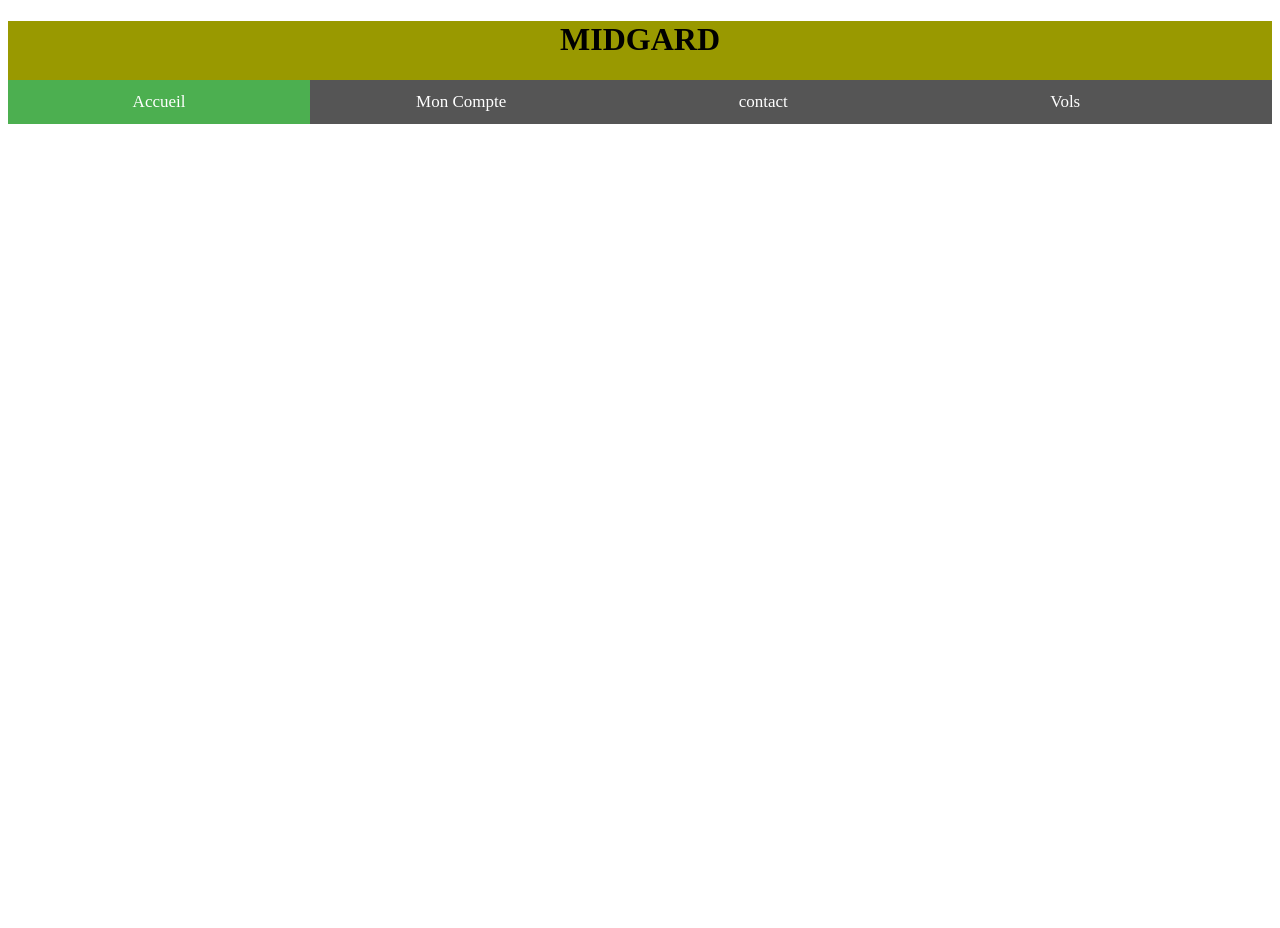
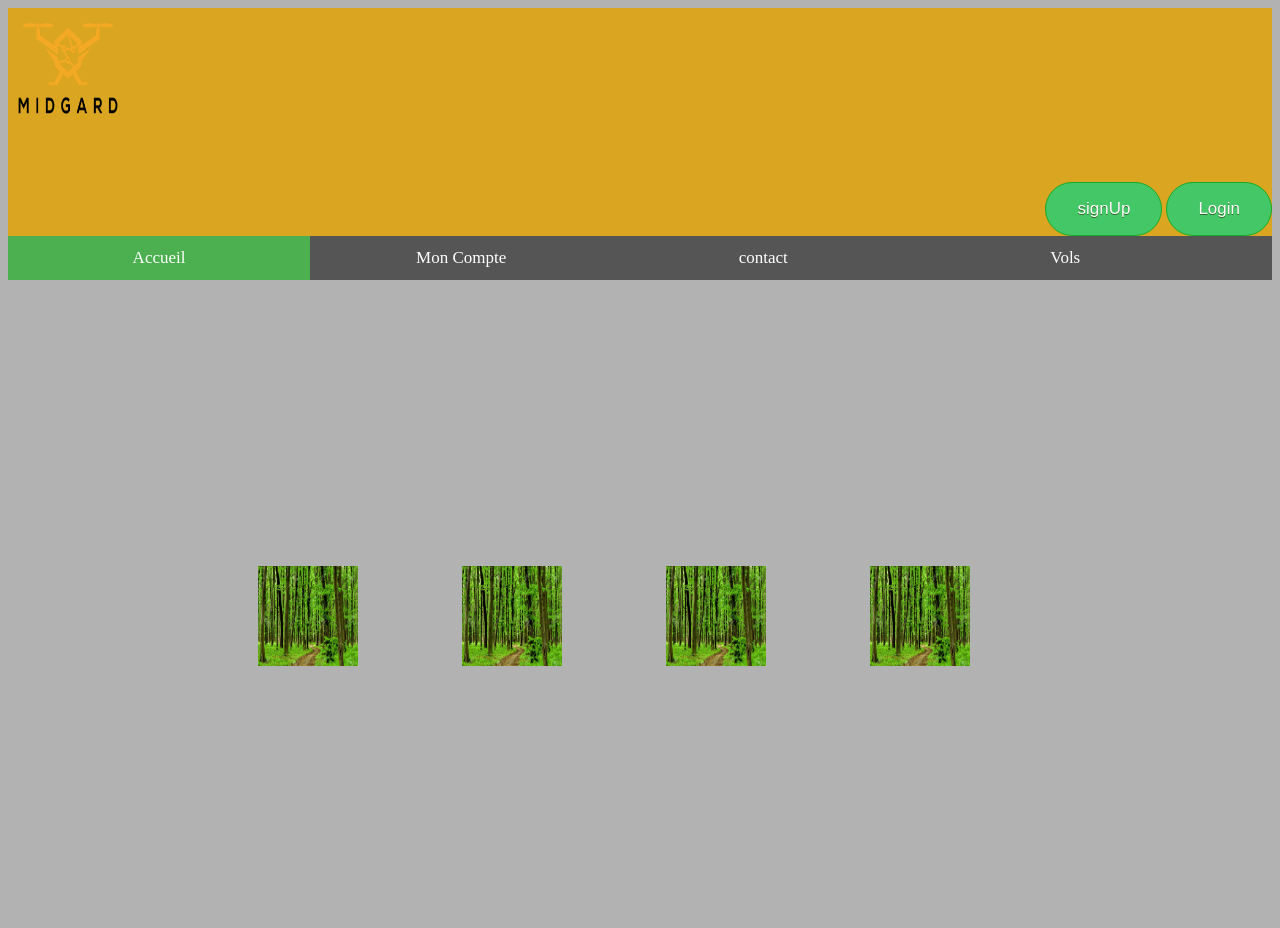
Before and after one commit to ehabel-kady/Midgard, a Django app: page / in a window 1280 px wide. Before the commit the page ends 124 px from the top, so only its background shows below. Run offline with Django 3.2, Linux system fonts and the light colour scheme.

Commit message:
fixed some bugs

```diff
--- a/midgard/static/style.css
+++ b/midgard/static/css/style.css
@@ -47,5 +47,5 @@
 
   .home
   {
-    background-image: url("tmp-img/trees.jpg")
+    background-image: url("{% static 'tmp-img/trees.jpg'%}")
   }
--- a/midgard/templates/base.html
+++ b/midgard/templates/base.html
@@ -1,14 +1,14 @@
 <!DOCTYPE html>
-{% load staticfiles %}
+{% load static %}
 <html>
 <head>
   <meta charset="utf-8">
   <title>{% block title %}Midgard{% endblock %}</title>
-  <link href="{% static 'style.css' %}" rel="stylesheet">
+  <link href="{% static "css/style.css" %}" type="text/css" rel="stylesheet">
   <style>
   header
   {
-    background-color: #999900;
+    background-color: #DAA520;
   }
 .navbar {
   width: 100%;
@@ -16,6 +16,10 @@
   overflow: auto;
 }
 
+body
+{
+  background: #b2b2b2;
+}
 .navbar a {
   float: left;
   padding: 12px;
@@ -34,6 +38,14 @@
   background-color: #4CAF50;
 }
 
+ .logo
+  {
+    height: 100px;
+    width: 100px;
+    padding: 10px;
+
+  }
+
 @media screen and (max-width: 500px) {
   .navbar a {
     float: none;
@@ -42,12 +54,58 @@
     text-align: left;
   }
 }
+
+.myButton {
+	background-color:#44c767;
+	-moz-border-radius:28px;
+	-webkit-border-radius:28px;
+	border-radius:28px;
+	border:1px solid #18ab29;
+	display:inline-block;
+	cursor:pointer;
+	color:#ffffff;
+	font-family:Arial;
+	font-size:17px;
+	padding:16px 31px;
+	text-decoration:none;
+	text-shadow:0px 1px 0px #2f6627;
+  text-align: right;
+}
+.myButton:hover {
+	background-color:#5cbf2a;
+}
+.myButton:active {
+	{% comment %} position:relative; {% endcomment %}
+	top:1px;
+}
+.header1
+{
+  display: inline-block;
+}
+.reg
+{
+  float: right;
+  padding-top: 50px;
+  padding-left: 1000px;
+}
 </style>
 </head>
 <body>
     <header>
     <div class="menu">
-      <center><h1>MIDGARD</h1></center>
+      <div class="header1">
+        <img src="{% static 'tmp-img/Final-01.png'%}" alt="" class="logo">
+        <div class="reg">
+          <a href="/signup/" class="myButton">signUp</a>
+
+            {% if user.is_authenticated %}
+              <a href="/logout/" class="myButton">Logout</a>
+            {% else %}
+              <a href="/login/" class="myButton">Login</a>
+              {% endif %}
+        </div>
+
+      </div>
       <div class="navbar">
         <a class="active" href="/">Accueil</a>
         <a href="/user/">Mon Compte</a>
--- a/midgard/templates/contact.html
+++ b/midgard/templates/contact.html
@@ -1,5 +1,5 @@
 {% extends 'base.html' %}
-{% load staticfiles %}
+{% load static %}
 {% block content %}
 <h1>Contact Us</h1>
 <form method="post">
--- a/midgard/templates/home.html
+++ b/midgard/templates/home.html
@@ -1,8 +1,11 @@
 {% extends 'base.html' %}
-{% load staticfiles %}
+{% load static %}
 {% block title %} Homepage {% endblock %}
 {% block content %}
-    <div class="home">
-
+    <div class="main-page" style="display: in-block; position: center; padding: 200px;">
+        <img src="{% static 'tmp-img/trees.jpg'%}" style="padding: 50px; width: 100px; height: 100px;">
+        <img src="{% static 'tmp-img/trees.jpg'%}" style="padding: 50px; width: 100px; height: 100px;">
+        <img src="{% static 'tmp-img/trees.jpg'%}" style="padding: 50px; width: 100px; height: 100px;">
+        <img src="{% static 'tmp-img/trees.jpg'%}" style="padding: 50px; width: 100px; height: 100px;">
     </div>
 {% endblock %}
--- a/midgard/templates/login.html
+++ b/midgard/templates/login.html
@@ -1,5 +1,5 @@
 {% extends 'base.html' %}
-
+{% load static %}
 {% block title %}Login{% endblock %}
 
 {% block content %}
--- a/midgard/templates/signup.html
+++ b/midgard/templates/signup.html
@@ -1,6 +1,7 @@
 {% extends 'base.html' %}
-
+{% load static %}
 {% block content %}
+  <div styel="padding-left: 200px;">
     <h2>Sign up</h2>
     <form method="post">
       {% csrf_token %}
@@ -18,4 +19,5 @@
       {% endfor %}
       <button type="submit">Sign up</button>
     </form>
+  </div>
 {% endblock %}
--- a/midgard/templates/userinfo.html
+++ b/midgard/templates/userinfo.html
@@ -1,5 +1,5 @@
 {% extends 'base.html' %}
-{% load staticfiles %}
+{% load static %}
 {% block content %}
 <div>
 
--- /dev/null
+++ b/midgard/templates/video.html
@@ -0,0 +1,5 @@
+{% extends 'base.html' %}
+{% load static %}
+{% block content %}
+
+{% endblock %}
--- a/midgard/views.py
+++ b/midgard/views.py
@@ -98,8 +98,10 @@ class UserDetail(generics.RetrieveAPIView):
 class UserInfo(generics.RetrieveAPIView):
     template_name = "userinfo.html"
     def get(self,request, *args, **kwargs):
-        if request.user is None:
+        if not request.user:
+            print("no user")
             return HttpResponse('Please Login First')
+        print('there is user')
         context = {
             'users': request.user,
              'count':Vols.objects.filter(owner=request.user).count()
@@ -132,18 +134,22 @@ def signup(request):
         return render(request, 'signup.html', {'form': form})
 def LoginView(request):
     if request.method == 'GET':
-        form = LoginForm()
+        form = AuthenticationForm()
         return render(request, 'login.html', {'form': form})
     else:
-        form = AuthenticationForm(request=request, data=request.POST)
+        print("entered in authenticate")
+        form = AuthenticationForm(data=request.POST)
         if form.is_valid():
+            print("valid form")
             username = form.cleaned_data.get('email')
             password = form.cleaned_data.get('password')
             user = authenticate(email=username, password=password)
             if user:
+                print("Found user")
                 login(request, user)
                 return redirect('/')
             else:
+                print("Invalid user")
                 return HttpResponse('Invalid Username or Password')
         else:
             return render(request,'login.html',{'form':form})
```
Also changed, not shown: midgard/templates/vols.html (+12 -8 lines), db.sqlite3, midgard/static/img/Screenshot_from_2019-07-06_13-50-56_63xmz9e.png (added), midgard/static/tmp-img/Final-01.png (added). Lines whose indentation alone changed are shown as unchanged.
